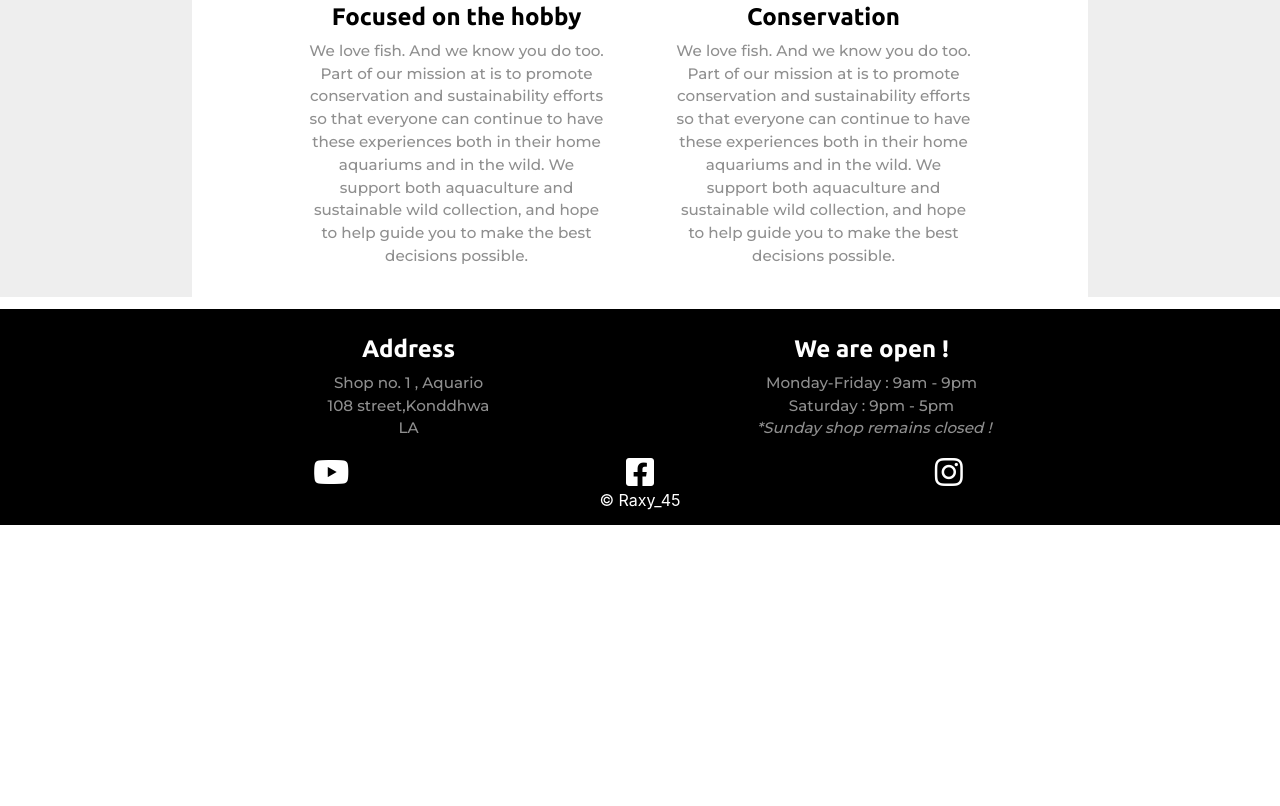
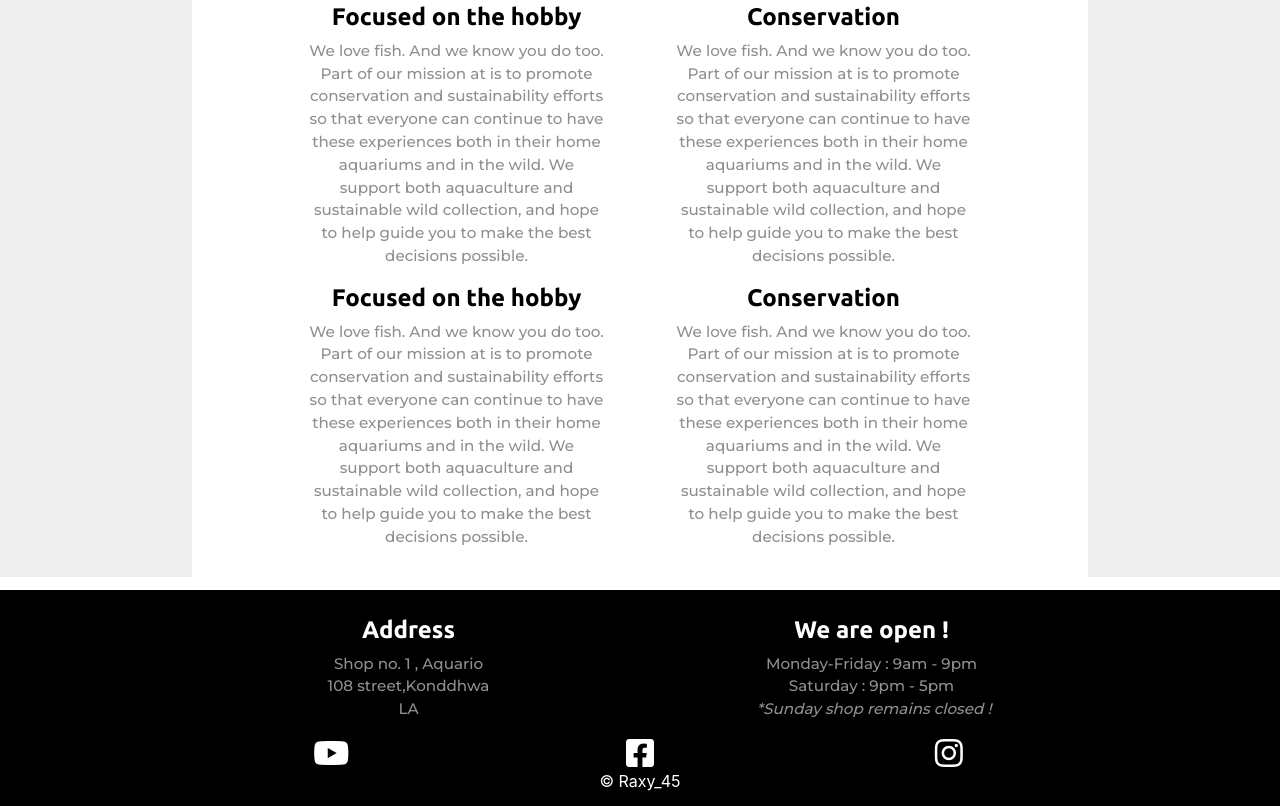
Before and after one commit to atharvaprabhune/Aquario, a plain HTML site: page aboutUs.html in a window 1280 px wide. Shown: the part 653-1459 px from the top of the page. Before the commit the page ends 1178 px from the top, so only its background shows below. Drawn offline with Linux system fonts and the light colour scheme.

Commit message:
About-Us 2 paragraphs added v1.05 11.15pm

```diff
--- a/aboutUs.html
+++ b/aboutUs.html
@@ -139,6 +139,30 @@
               the best decisions possible.
             </p>
           </div>
+          <hr class="d-lg-none" />
+          <div class="col-lg-6">
+            <h2 class="about-us-welcome">Focused on the hobby</h2>
+            <p class="text-center about-us-lorem-ipsum-info">
+              We love fish. And we know you do too. Part of our mission at is to
+              promote conservation and sustainability efforts so that everyone
+              can continue to have these experiences both in their home
+              aquariums and in the wild. We support both aquaculture and
+              sustainable wild collection, and hope to help guide you to make
+              the best decisions possible.
+            </p>
+          </div>
+          <hr class="d-lg-none" />
+          <div class="col-lg-6">
+            <h2 class="about-us-welcome">Conservation</h2>
+            <p class="text-center about-us-lorem-ipsum-info">
+              We love fish. And we know you do too. Part of our mission at is to
+              promote conservation and sustainability efforts so that everyone
+              can continue to have these experiences both in their home
+              aquariums and in the wild. We support both aquaculture and
+              sustainable wild collection, and hope to help guide you to make
+              the best decisions possible.
+            </p>
+          </div>
         </div>
       </section>
     </section>
```
